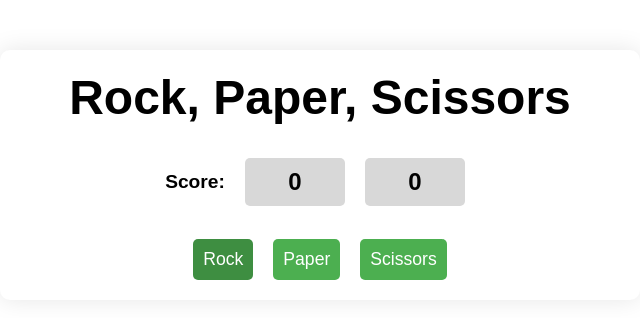
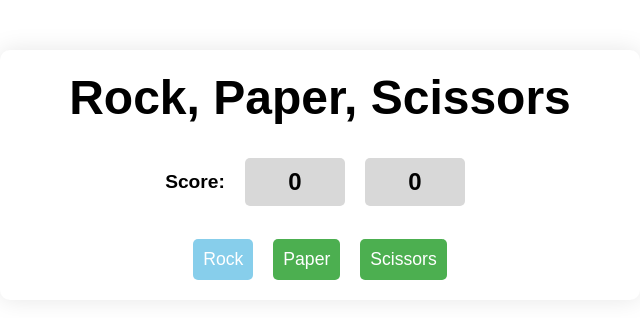
Before and after one commit to Enuyeeeee/internetprogramming, a plain HTML site: page game/paper.html in a window 1280 px wide. In both pictures the pointer is over the button "Rock". Shown: the whole page, without its empty margins (320-960 px from the left). Drawn offline with Linux system fonts and the light colour scheme.

Commit message:
Update scissor.css

```diff
--- a/game/scissor.css
+++ b/game/scissor.css
@@ -58,14 +58,13 @@ body {
    }
 
    button:hover {
-    background-color: #3E8E41;
+    background-color: skyblue;
    }
 
    .result-container {
     display: none;
     margin-top: 30px;
    }
-
    .result-container p {
     font-size: 1.5rem;
     margin-bottom: 20px;
```
